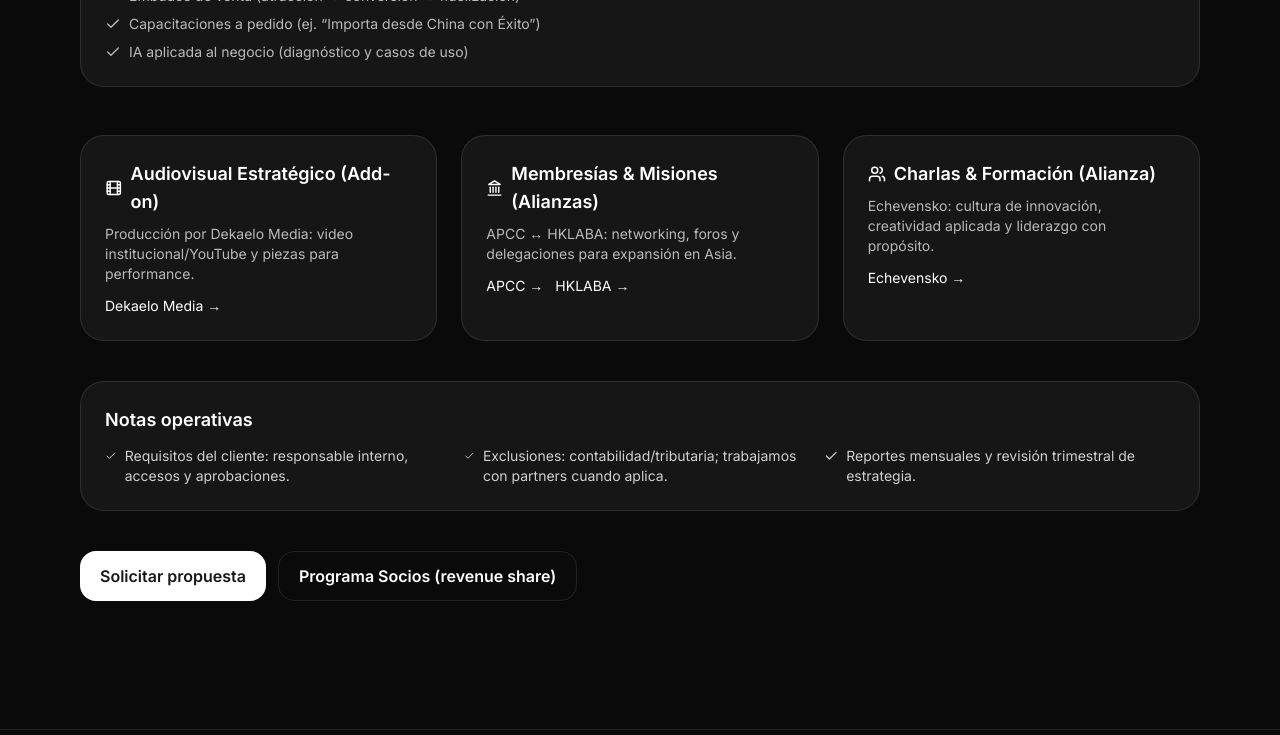
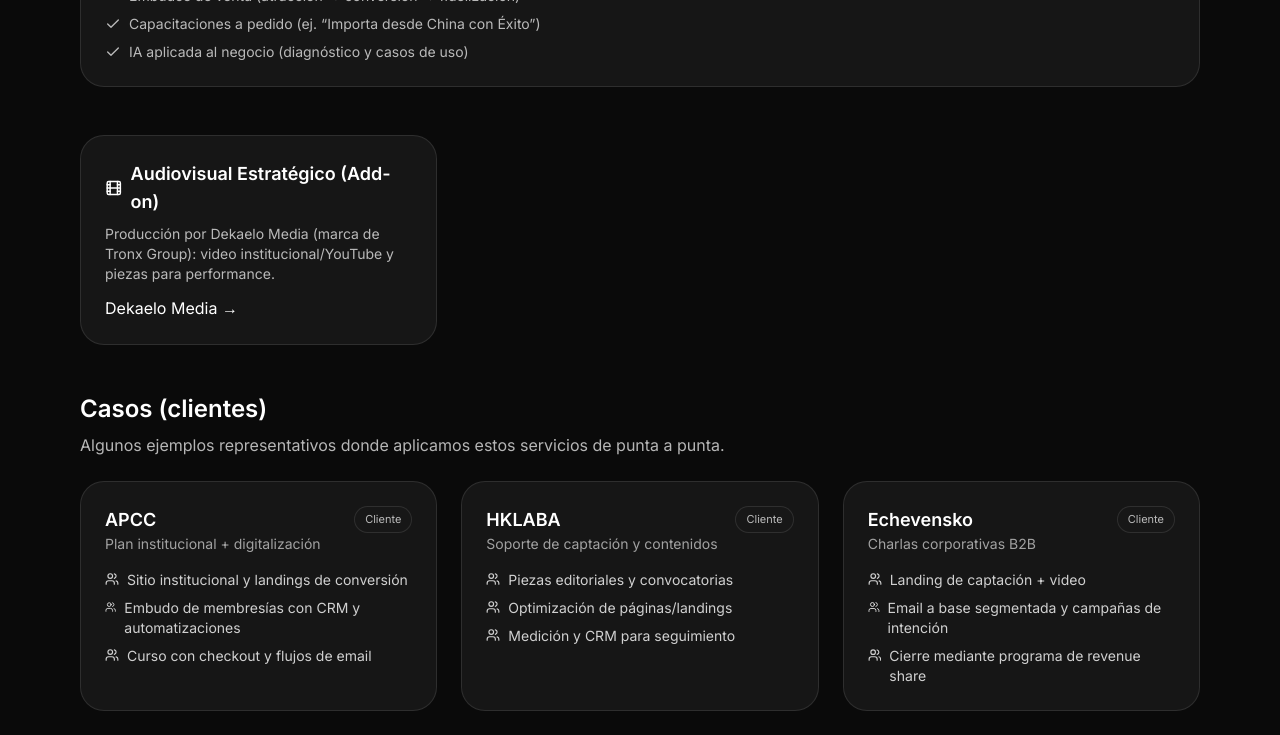
Before and after one commit to TronxGroup/Tronx-Strategy, a Next.js app: page /sections/servicios in a window 1280 px wide. Shown: the part 1120-1855 px from the top of the page. Built offline with nearby package versions, Linux system fonts and the light colour scheme.

Commit message:
Update page.tsx

```diff
--- a/app/sections/servicios/page.tsx
+++ b/app/sections/servicios/page.tsx
@@ -1,5 +1,5 @@
 import Link from 'next/link';
-import { Check, Film, Landmark, Users } from 'lucide-react';
+import { Check, Film, Users } from 'lucide-react';
 
 export default function Page() {
   return (
@@ -59,38 +59,70 @@ export default function Page() {
         />
       </div>
 
-      {/* Add-ons / Alianzas */}
+      {/* Add-on interno (marca del grupo) */}
       <div className="mt-12 grid gap-6 md:grid-cols-3">
         <Addon
           icon={<Film size={18} />}
           title="Audiovisual Estratégico (Add-on)"
-          desc="Producción por Dekaelo Media: video institucional/YouTube y piezas para performance."
+          desc="Producción por Dekaelo Media (marca de Tronx Group): video institucional/YouTube y piezas para performance."
           cta={{ href: 'https://www.dekaelomedia.com', label: 'Dekaelo Media →' }}
-        />
-        <Addon
-          icon={<Landmark size={18} />}
-          title="Membresías & Misiones (Alianzas)"
-          desc="APCC ↔ HKLABA: networking, foros y delegaciones para expansión en Asia."
-          ctaGroup={[
-            { href: 'https://apcc-chamber.vercel.app', label: 'APCC →' },
-            { href: 'https://hklaba.vercel.app', label: 'HKLABA →' },
-          ]}
-        />
-        <Addon
-          icon={<Users size={18} />}
-          title="Charlas & Formación (Alianza)"
-          desc="Echevensko: cultura de innovación, creatividad aplicada y liderazgo con propósito."
-          cta={{ href: 'https://empresas.echevensko.com', label: 'Echevensko →' }}
         />
       </div>
 
+      {/* Casos (clientes) */}
+      <section className="mt-12">
+        <h2 className="text-xl md:text-2xl font-semibold">Casos (clientes)</h2>
+        <p className="mt-2 text-white/70 max-w-3xl">
+          Algunos ejemplos representativos donde aplicamos estos servicios de punta a punta.
+        </p>
+
+        <div className="mt-6 grid gap-6 md:grid-cols-3">
+          <ClientCase
+            title="APCC"
+            subtitle="Plan institucional + digitalización"
+            bullets={[
+              'Sitio institucional y landings de conversión',
+              'Embudo de membresías con CRM y automatizaciones',
+              'Curso con checkout y flujos de email',
+            ]}
+          />
+          <ClientCase
+            title="HKLABA"
+            subtitle="Soporte de captación y contenidos"
+            bullets={[
+              'Piezas editoriales y convocatorias',
+              'Optimización de páginas/landings',
+              'Medición y CRM para seguimiento',
+            ]}
+          />
+          <ClientCase
+            title="Echevensko"
+            subtitle="Charlas corporativas B2B"
+            bullets={[
+              'Landing de captación + video',
+              'Email a base segmentada y campañas de intención',
+              'Cierre mediante programa de revenue share',
+            ]}
+          />
+        </div>
+
+        <div className="mt-6">
+          <Link
+            href="/casos"
+            className="inline-flex items-center gap-2 rounded-2xl border border-white/10 px-5 py-3 font-semibold hover:bg-white/10"
+          >
+            Ver más casos
+          </Link>
+        </div>
+      </section>
+
       {/* Notas operativas */}
-      <div className="mt-10 rounded-3xl border border-white/10 bg-white/5 p-6">
+      <div className="mt-12 rounded-3xl border border-white/10 bg-white/5 p-6">
         <h3 className="text-lg font-semibold">Notas operativas</h3>
         <ul className="mt-3 grid md:grid-cols-3 gap-2 text-sm text-white/80">
-          <li className="flex gap-2"><Check size={16} className="mt-0.5" /> Requisitos del cliente: responsable interno, accesos y aprobaciones.</li>
-          <li className="flex gap-2"><Check size={16} className="mt-0.5" /> Exclusiones: contabilidad/tributaria; trabajamos con partners cuando aplica.</li>
-          <li className="flex gap-2"><Check size={16} className="mt-0.5" /> Reportes mensuales y revisión trimestral de estrategia.</li>
+          <Li>Requisitos del cliente: responsable interno, accesos y aprobaciones.</Li>
+          <Li>Exclusiones: contabilidad/tributaria; trabajamos con partners cuando aplica.</Li>
+          <Li>Reportes mensuales y revisión trimestral de estrategia.</Li>
         </ul>
       </div>
 
@@ -112,6 +144,8 @@ export default function Page() {
     </div>
   );
 }
+
+/* ========== Subcomponentes ========== */
 
 function Card({
   title,
@@ -138,10 +172,7 @@ function Card({
       </div>
 
       {summary && <p className="mt-2 text-sm text-white/70">{summary}</p>}
-
-      {kpis.length > 0 && (
-        <p className="mt-2 text-xs text-white/60">KPIs: {kpis.join(' • ')}</p>
-      )}
+      {kpis.length > 0 && <p className="mt-2 text-xs text-white/60">KPIs: {kpis.join(' • ')}</p>}
 
       <ul className="mt-4 space-y-2 text-sm text-white/70">
         {items.map((it, i) => (
@@ -159,13 +190,11 @@ function Addon({
   title,
   desc,
   cta,
-  ctaGroup,
 }: {
   icon: JSX.Element;
   title: string;
   desc: string;
   cta?: { href: string; label: string };
-  ctaGroup?: { href: string; label: string }[];
 }) {
   return (
     <div className="rounded-3xl border border-white/10 bg-white/5 p-6">
@@ -173,18 +202,52 @@ function Addon({
         {icon} {title}
       </h3>
       <p className="mt-2 text-sm text-white/70">{desc}</p>
-      <div className="mt-3 flex flex-wrap gap-3 text-sm">
-        {cta && (
+      {cta && (
+        <div className="mt-3">
           <Link className="link" href={cta.href}>
             {cta.label}
           </Link>
-        )}
-        {ctaGroup?.map((c) => (
-          <Link key={c.href} className="link" href={c.href}>
-            {c.label}
-          </Link>
-        ))}
-      </div>
+        </div>
+      )}
     </div>
   );
 }
+
+function ClientCase({
+  title,
+  subtitle,
+  bullets,
+}: {
+  title: string;
+  subtitle: string;
+  bullets: string[];
+}) {
+  return (
+    <article className="rounded-3xl border border-white/10 bg-white/5 p-6">
+      <header className="flex items-start justify-between gap-2">
+        <div>
+          <h3 className="text-lg font-semibold">{title}</h3>
+          <p className="text-white/60 text-sm">{subtitle}</p>
+        </div>
+        <span className="text-[11px] rounded-full border border-white/10 bg-neutral-900 px-2.5 py-1 text-white/70">
+          Cliente
+        </span>
+      </header>
+      <ul className="mt-4 space-y-2 text-sm text-white/80">
+        {bullets.map((b, i) => (
+          <li key={i} className="flex gap-2">
+            <Users size={14} className="mt-0.5" /> {b}
+          </li>
+        ))}
+      </ul>
+    </article>
+  );
+}
+
+function Li({ children }: { children: React.ReactNode }) {
+  return (
+    <li className="flex gap-2">
+      <Check size={16} className="mt-0.5" /> {children}
+    </li>
+  );
+}
```
